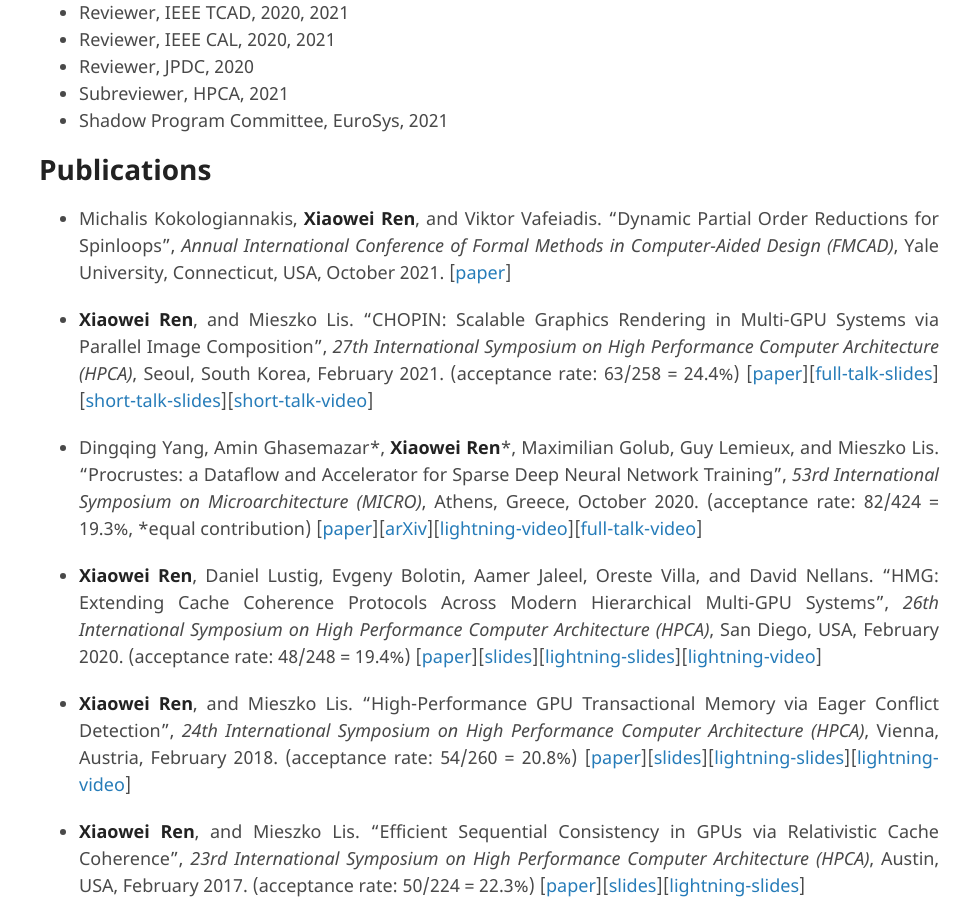
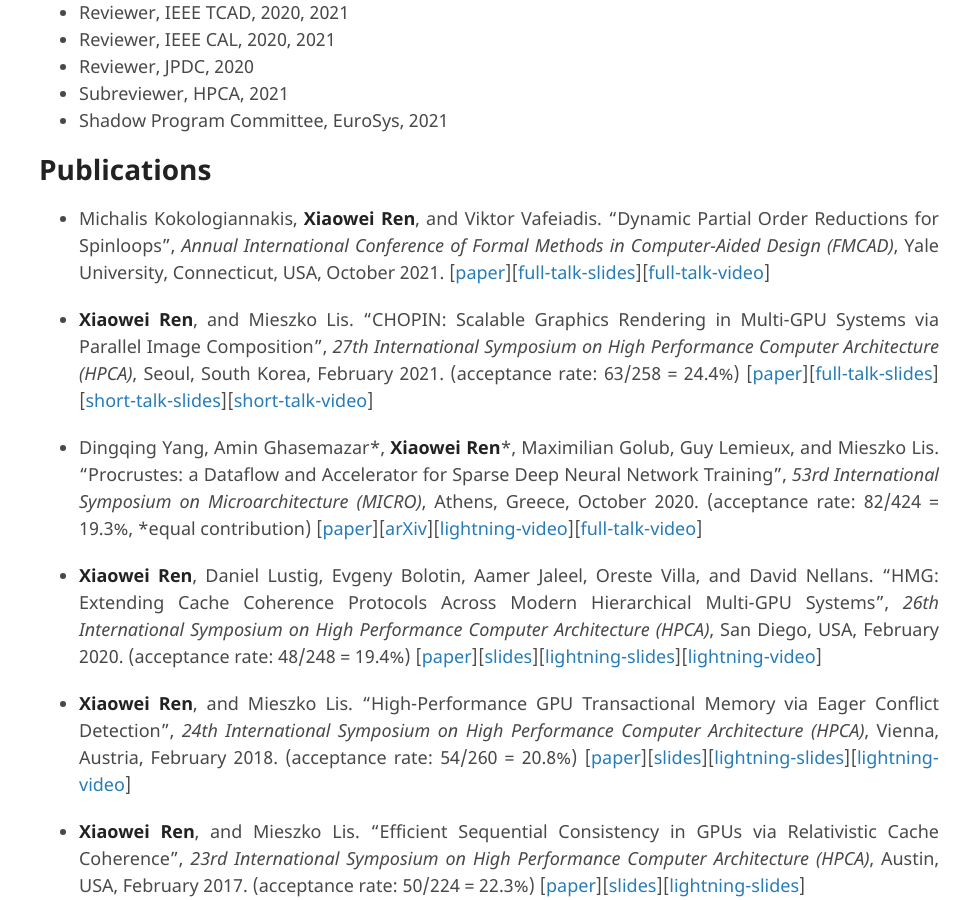
Before and after one commit to ericrxw/xiaoweiren, a Jekyll site: the page built from index.md, in a window 1280 px wide and 900 px high, scrolled down 1160 px. Shown: the whole window, without its empty margins (319-1280 px from the left). Built offline with Jekyll 4.4.1, drawn with Linux system fonts in a browser that asks for light colours; our own code applies the rules of GitHub Pages for plain Markdown files; the repository's description, which GitHub fills in, is left out; some of the changed lines change nothing that is shown.

Commit message:
add slides and talk video of FMCAD paper

```diff
--- a/index.md
+++ b/index.md
@@ -42,7 +42,7 @@ B.Sc, Xi'an Jiaotong University, China, Jun. 2012
 
 # Publications
 
-* Michalis Kokologiannakis, **Xiaowei Ren**, and Viktor Vafeiadis. "Dynamic Partial Order Reductions for Spinloops", _Annual International Conference of Formal Methods in Computer-Aided Design (FMCAD)_, Yale University, Connecticut, USA, October 2021. [[paper](./docs/FMCAD2021/SAVER-FMCAD2021.pdf)]
+* Michalis Kokologiannakis, **Xiaowei Ren**, and Viktor Vafeiadis. "Dynamic Partial Order Reductions for Spinloops", _Annual International Conference of Formal Methods in Computer-Aided Design (FMCAD)_, Yale University, Connecticut, USA, October 2021. [[paper](./docs/FMCAD2021/SAVER-FMCAD2021.pdf)][[full-talk-slides](./docs/FMCAD2021/SAVER-FMCAD2021-slides.pdf)][[full-talk-video](https://www.youtube.com/watch?v=XfOlO7hugb4)]
 
 * **Xiaowei Ren**, and Mieszko Lis. "CHOPIN: Scalable Graphics Rendering in Multi-GPU Systems via Parallel Image Composition", _27th International Symposium on High Performance Computer Architecture (HPCA)_, Seoul, South Korea, February 2021. (acceptance rate: 63/258 = 24.4%) [[paper](./docs/HPCA2021/CHOPIN-HPCA2021.pdf)][[full-talk-slides](./docs/HPCA2021/CHOPIN-HPCA2021-full.pptx)][[short-talk-slides](./docs/HPCA2021/CHOPIN-HPCA2021-short.pptx)][[short-talk-video](https://youtu.be/mNZ3rVbiMnA)]
 
```
Also changed, not shown: 1 other file.
